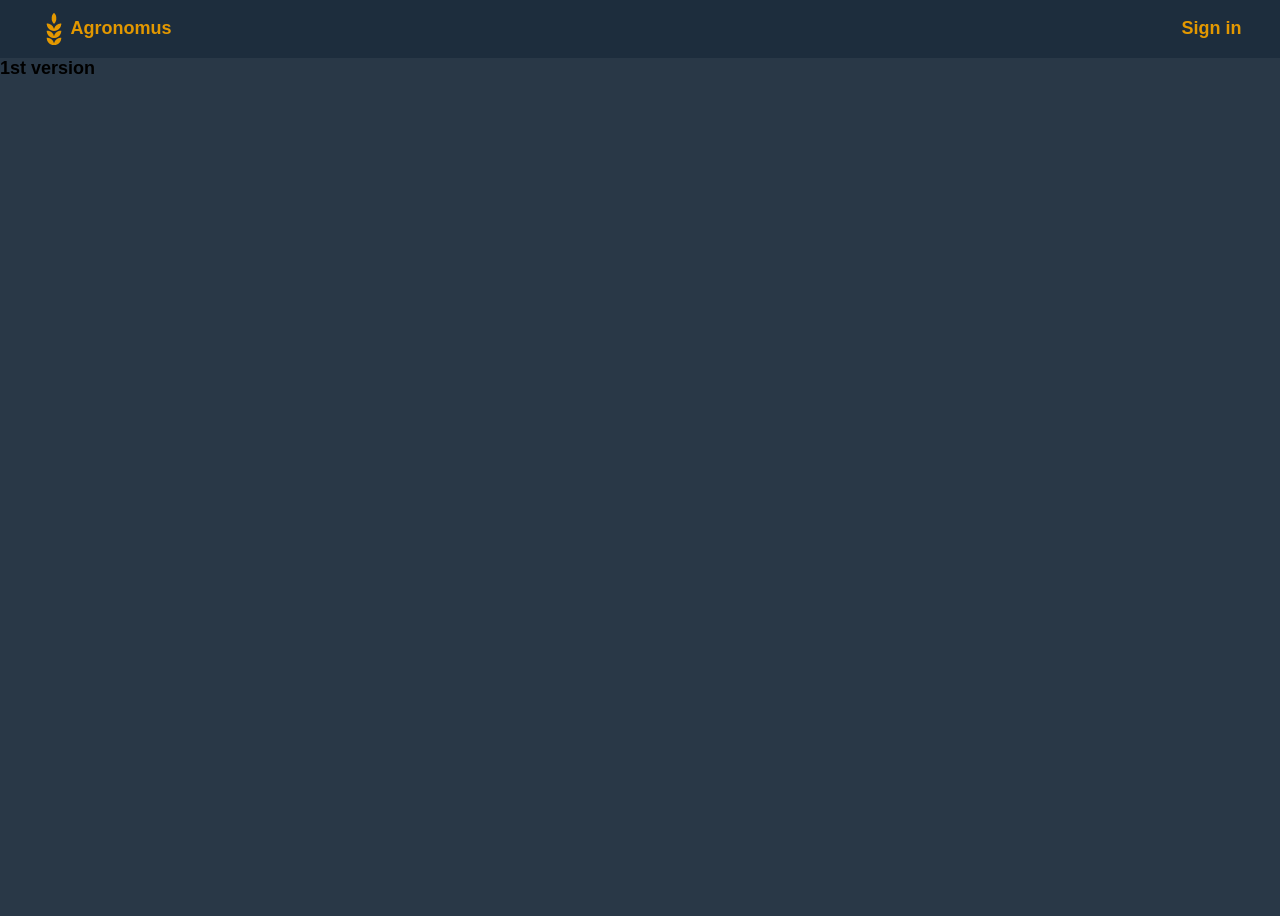
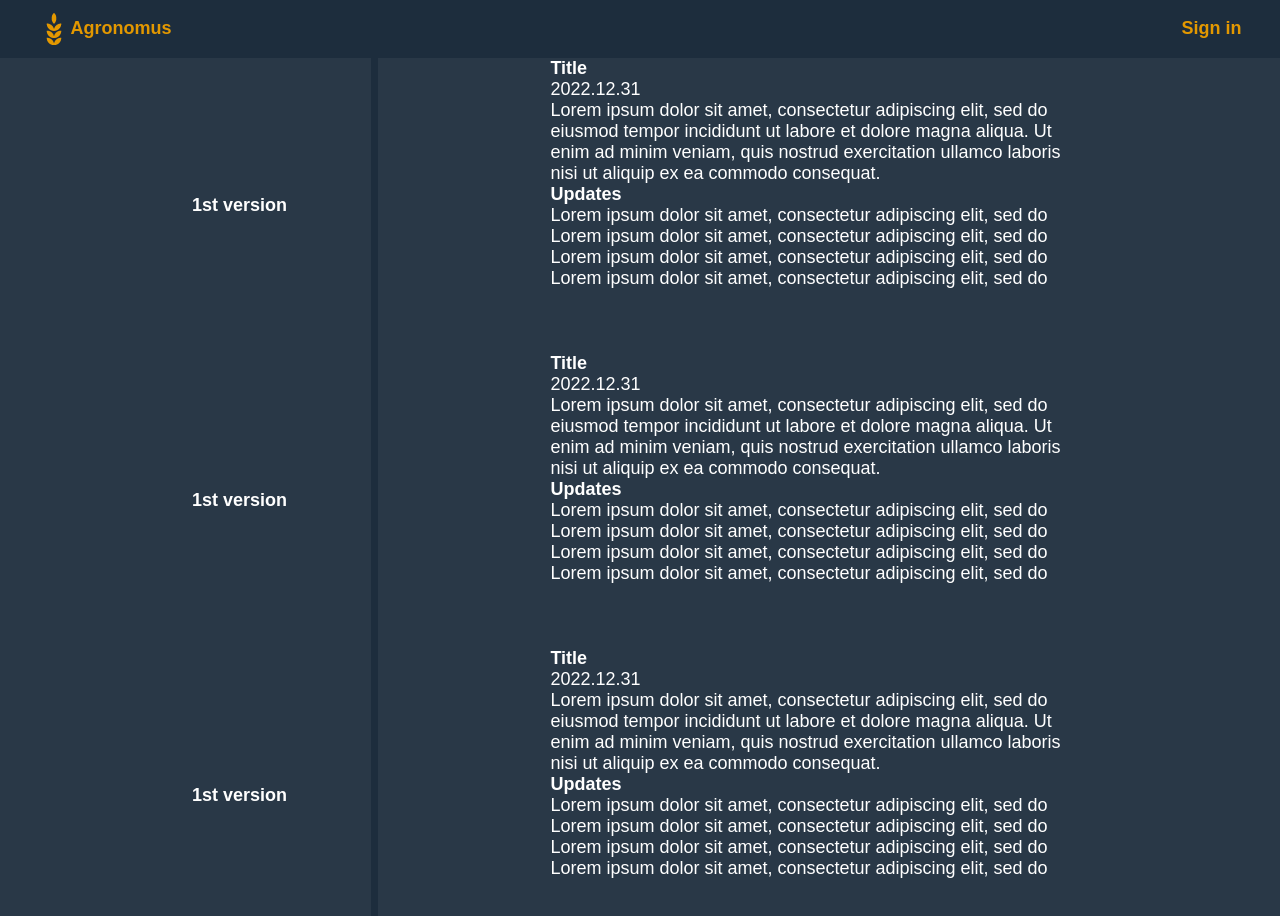
Before and after one commit to HollosT/agronomus-timeline, a React (Create React App) app: page / in a window 1280 px wide. Shown: the top 916 px of the page. Before the commit the page ends 800 px from the top, so only its background shows below. Built offline with nearby package versions, Linux system fonts and the light colour scheme; no server answers.

Commit message:
init home

```diff
--- a/src/components/timeline/timeline.component.jsx
+++ b/src/components/timeline/timeline.component.jsx
@@ -1,9 +1,33 @@
+import './timeline.styles.scss'
+
 
 const Timeline = () => {
 
     return (
-        <div>
+        <div className="timeline-container">
             <h3>1st version</h3>
+            <div className="horizontal-line"></div>
+            <div>
+                <div className="title-container">
+                    <h2>Title</h2>
+                    <span>2022.12.31</span>
+                    <p>Lorem ipsum dolor sit amet, consectetur adipiscing elit, sed do eiusmod tempor incididunt ut labore et dolore magna aliqua. Ut enim ad minim veniam, quis nostrud exercitation ullamco laboris nisi ut aliquip ex ea commodo consequat.</p>
+                </div>
+                <div className="state">
+                    <div className="state-container">
+                        <div className="state-badge"></div>
+                        <div className="state-list">
+                            <h4>Updates</h4>
+                            <ul>
+                                <li>Lorem ipsum dolor sit amet, consectetur adipiscing elit, sed do </li>
+                                <li>Lorem ipsum dolor sit amet, consectetur adipiscing elit, sed do </li>
+                                <li>Lorem ipsum dolor sit amet, consectetur adipiscing elit, sed do </li>
+                                <li>Lorem ipsum dolor sit amet, consectetur adipiscing elit, sed do </li>
+                            </ul>
+                        </div>
+                    </div>
+                </div>
+            </div>
         </div>
     )
 };
--- a/src/components/timeline/timeline.styles.scss
+++ b/src/components/timeline/timeline.styles.scss
@@ -0,0 +1,27 @@
+$dark-blue: rgba(29, 45, 61, 1);
+$primary-blue: rgba(41, 56, 71, 1);
+$yellow: rgba(227, 152, 0, 1);
+$white: white;
+
+
+.timeline-container {
+    margin: 0 auto;
+    width: 70%;
+    color: $white;
+    display: grid;
+    grid-template-columns: 1fr 1fr 3fr;
+
+    h3 {
+        align-self: center;
+    }
+
+
+    .horizontal-line {
+        width: .5vw;
+        height: 100%;
+        background-color: $dark-blue;
+    }
+    .state {
+        margin-bottom: 5vw;
+    }
+}
--- a/src/routes/home/home.component.jsx
+++ b/src/routes/home/home.component.jsx
@@ -6,6 +6,8 @@ const Home = () => {
     return (
         <section>
             <Timeline />
+            <Timeline />
+            <Timeline />
         </section>
     )
 };
```
